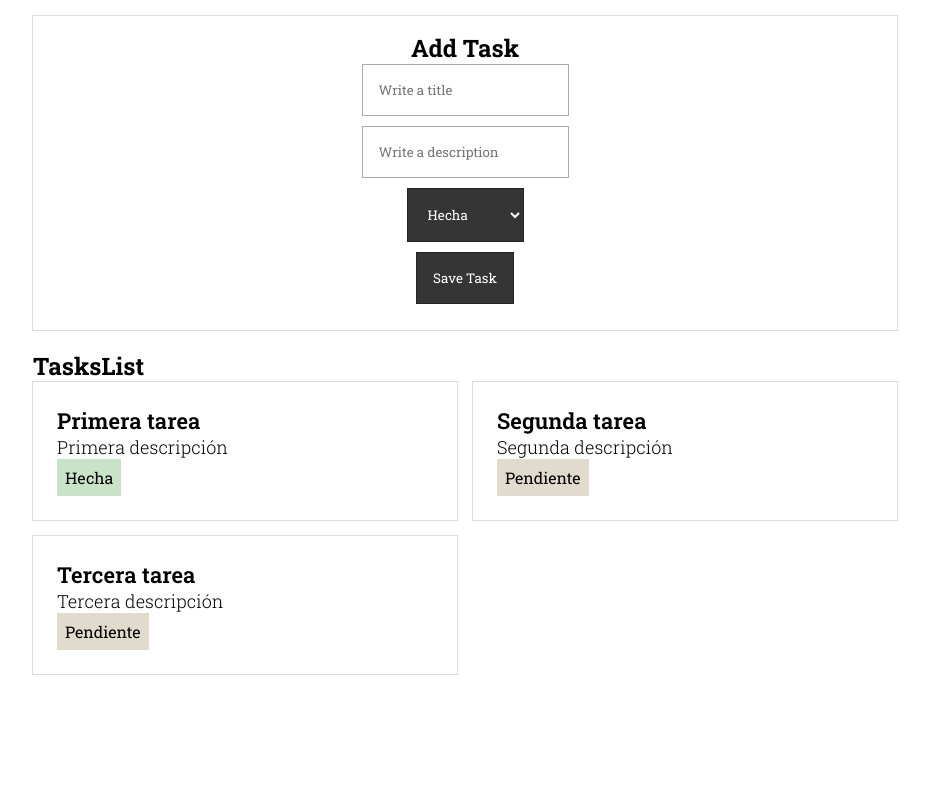
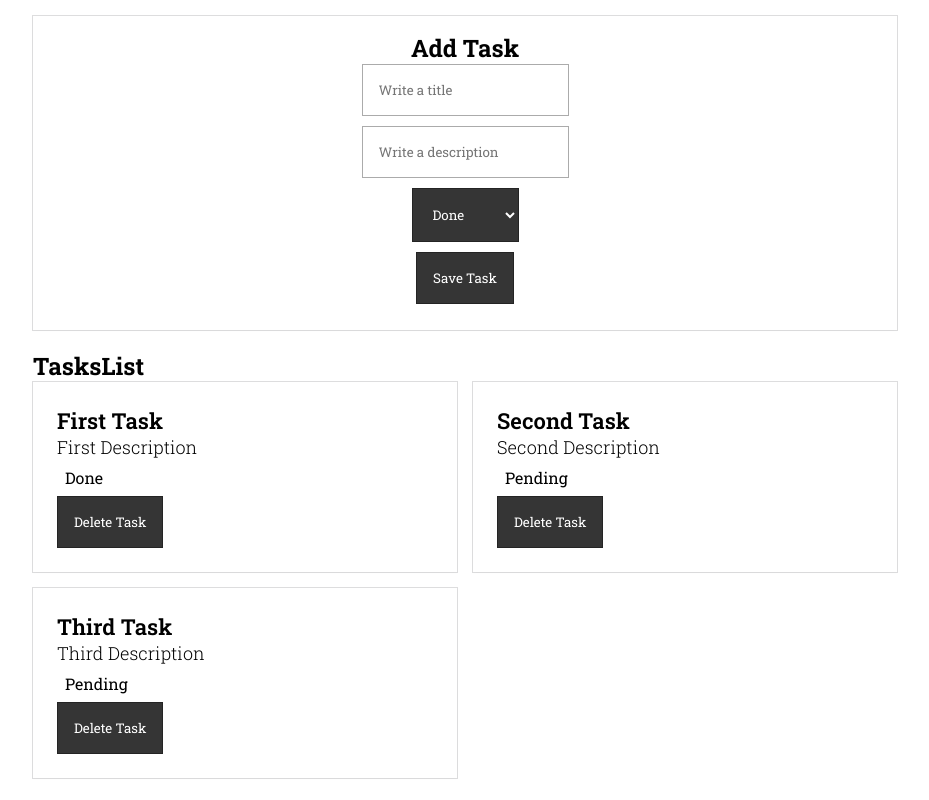
Before and after one commit to Carlosqu24/react-typescript-simple-app, a React (Create React App) app: page / in a window 1280 px wide. Shown: the whole page, without its empty margins (175-1104 px from the left). Built offline with nearby package versions, Linux system fonts and the light colour scheme.

Commit message:
uuid added and some code fixed

```diff
--- a/src/App.tsx
+++ b/src/App.tsx
@@ -1,5 +1,5 @@
 import React, { useState } from 'react';
-
+import { v4 } from 'uuid';
 import { ITask } from './interfaces/Task';
 
 import './App.css';
@@ -9,21 +9,21 @@ import { TasksList } from './components/TasksList/TasksList';
 
 const initialState = [
   {
-    id: new Date().getTime(),
-    title: 'Primera tarea',
-    description: 'Primera descripción',
+    id: v4(),
+    title: 'First Task',
+    description: 'First Description',
     done: true
   },
   {
-    id: new Date().getTime(),
-    title: 'Segunda tarea',
-    description: 'Segunda descripción',
+    id: v4(),
+    title: 'Second Task',
+    description: 'Second Description',
     done: false
   },
   {
-    id: new Date().getTime(),
-    title: 'Tercera tarea',
-    description: 'Tercera descripción',
+    id: v4(),
+    title: 'Third Task',
+    description: 'Third Description',
     done: false
   }
 ];
@@ -35,7 +35,7 @@ function App(): JSX.Element {
     setTasksList([ ...tasksList, task ]);
   };
 
-  const deleteTask = (id: number): void => {
+  const deleteTask = (id: string): void => {
     const mappedTaskList = tasksList.filter(task => task.id !== id);
 
     setTasksList(mappedTaskList);
--- a/src/components/TaskForm/TaskForm.tsx
+++ b/src/components/TaskForm/TaskForm.tsx
@@ -1,5 +1,5 @@
 import React, { FormEvent, useState } from 'react'
-
+import { v4 } from 'uuid';
 import { ITask } from '../../interfaces/Task';
 import { CustomEventTarget } from '../../interfaces/CustomEventTarget';
 
@@ -13,7 +13,7 @@ interface Props {
 };
 
 const initialState = {
-      id: new Date().getTime(),
+      id: v4(),
       title: '',
       description: '',
       done: false
@@ -32,6 +32,8 @@ export const TaskForm = ({ addTask }: Props) => {
 
       const handleSubmit = (e: FormEvent): void => {
             e.preventDefault();
+
+            setForm({ ...form, id: v4() });
 
             addTask(form);
       }
@@ -61,8 +63,8 @@ export const TaskForm = ({ addTask }: Props) => {
                         className="form-control"
                         onChange={handleInputChange}
                   >
-                        <option value={`${true}`}>Hecha</option>
-                        <option value={`${false}`}>Pendiente</option>
+                        <option value={'true'}>Done</option>
+                        <option value={'false'}>Pending</option>
                   </select>
 
                   <button className="form-control" type="submit" >Save Task</button>
--- a/src/components/TaskItem/TaskItem.tsx
+++ b/src/components/TaskItem/TaskItem.tsx
@@ -2,16 +2,29 @@ import React, { useState } from 'react'
 import { ITask } from '../../interfaces/Task'
 import './TaskItem.css'
 
-export const TaskItem = ({ id, title, description, done }: ITask) => {
+interface Props {
+      id: string,
+      title: string,
+      description: string,
+      done: boolean,
+      deleteTask: (id: string) => void
+}
+
+export const TaskItem = ({ id, title, description, done, deleteTask }: Props) => {
       return (
             <div className="card" key={id}>
                   <h3 className="card__title" >{title}</h3>
                   <p className="card__description">{description}</p>
                   <span
-                        className={`card__status ${done ? 'success' : 'pending'}`}
+                        className={`card__status card__status--${done ? 'success' : 'pending'}`}
                   >
-                        {done ? 'Hecha' : 'Pendiente'}
+                        {done ? 'Done' : 'Pending'}
                   </span>
+
+                  <button
+                        className="card__delete-task"
+                        onClick={() => deleteTask(id)}
+                  >Delete Task</button>
             </div>
       )
 }
--- a/src/components/TasksList/TasksList.tsx
+++ b/src/components/TasksList/TasksList.tsx
@@ -7,7 +7,7 @@ import './TaskList.css'
 
 interface Props {
       tasks: ITask[],
-      deleteTask: (id: number) => void
+      deleteTask: (id: string) => void
 };
 
 export const TasksList = ({ tasks, deleteTask }: Props) => {
@@ -24,6 +24,7 @@ export const TasksList = ({ tasks, deleteTask }: Props) => {
                                           title={task.title}
                                           description={task.description}
                                           done={task.done}
+                                          deleteTask={deleteTask}
                                     />
                               ))
                         }
--- a/src/interfaces/Task.ts
+++ b/src/interfaces/Task.ts
@@ -1,6 +1,6 @@
 export interface ITask {
-      id: number,
+      id: string,
       title: string,
-      description?: string,
+      description: string,
       done: boolean
 }
```
